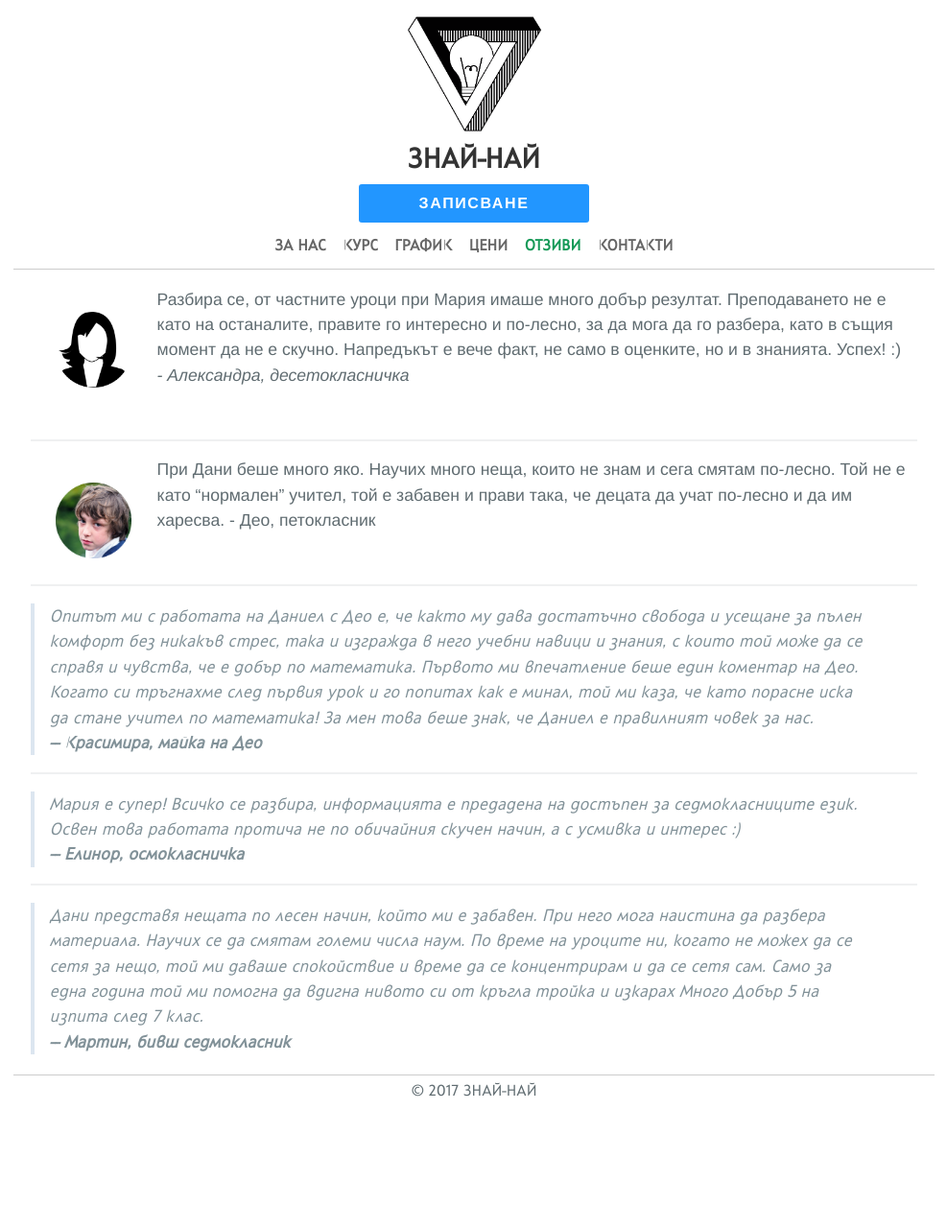
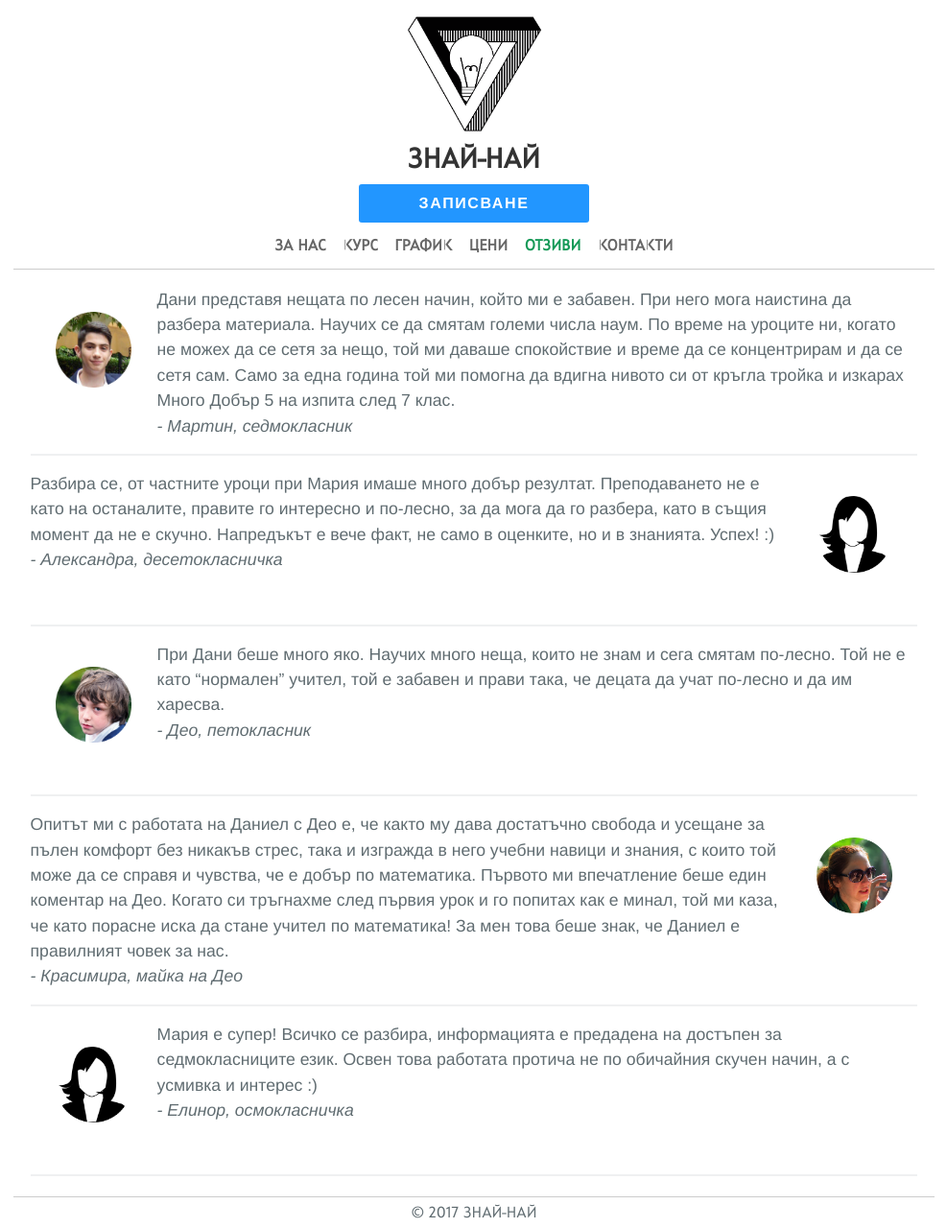
Before and after one commit to znainai/znainai.github.io, a Jekyll site: the page built from _pages/feedback.md, in a window 1280 px wide. Shown: the whole page at 96% size, without its empty margins (146-1133 px from the left). Built offline with Jekyll 4.4.1, drawn with Linux system fonts in a browser that asks for light colours; before the commit the page ends 1153 px from its top, so only the background shows below that.

Commit message:
Update feedback.md

```diff
--- a/_pages/feedback.md
+++ b/_pages/feedback.md
@@ -3,6 +3,15 @@ title: Отзиви
 ---
 <div class="feedback">
   <p class="photo left">
+    <img src="{{ "/assets/images/marti.png" }}" alt="Мартин">
+  </p>
+Дани представя нещата по лесен начин, който ми е забавен. При него мога наистина да разбера материала. Научих се да смятам големи числа наум. По време на уроците ни, когато не можех да се сетя за нещо, той ми даваше спокойствие и време да се концентрирам и да се сетя сам. Само за една година той ми помогна да вдигна нивото си от кръгла тройка и изкарах Много Добър 5 на изпита след 7 клас.
+<br>
+<i>- Мартин, седмокласник</i>
+</div>
+---
+<div class="feedback">
+  <p class="photo right">
     <img src="{{ "/assets/images/random.png" }}" alt="Александра">
   </p>
 Разбира се, от частните уроци при Мария имаше много добър резултат. Преподаването не е като на останалите, правите го интересно и по-лесно, за да мога да го разбера, като в същия момент да не е скучно. Напредъкът е вече факт, не само в оценките, но и в знанията. Успех! :)
@@ -18,23 +27,26 @@ title: Отзиви
     <img src="{{ "/assets/images/deo.png" }}" alt="Део">
   </p>
 При Дани беше много яко. Научих много неща, които не знам и сега смятам по-лесно. Той не е като “нормален” учител, той е забавен и прави така, че децата да учат по-лесно и да им харесва.
-- Део, петокласник
+<br>
+<i>- Део, петокласник</i>
 </div>
 
 ---
-
-> _Опитът ми с работата на Даниел с Део е, че както му дава достатъчно свобода и усещане за пълен комфорт без никакъв стрес, така и изгражда в него учебни навици и знания, с които той може да се справя и чувства, че е добър по математика. Първото ми впечатление беше един коментар на Део. Когато си тръгнахме след първия урок и го попитах как е минал, той ми каза, че като порасне иска да стане учител по математика! За мен това беше знак, че Даниел е правилният човек за нас._\\
-**\-\- Красимира, майка на Део**
-{: .cursive}
-
+<div class="feedback">
+  <p class="photo right">
+    <img src="{{ "/assets/images/krasi.png" }}" alt="Красимира">
+  </p>
+Опитът ми с работата на Даниел с Део е, че както му дава достатъчно свобода и усещане за пълен комфорт без никакъв стрес, така и изгражда в него учебни навици и знания, с които той може да се справя и чувства, че е добър по математика. Първото ми впечатление беше един коментар на Део. Когато си тръгнахме след първия урок и го попитах как е минал, той ми каза, че като порасне иска да стане учител по математика! За мен това беше знак, че Даниел е правилният човек за нас.
+<br>
+<i>- Красимира, майка на Део</i>
+</div>
 ---
-
-> _Мария е супер! Всичко се разбира, информацията е предадена на достъпен за седмокласниците език. Освен това работата протича не по обичайния скучен начин, а с усмивка и интерес :)_\\
-**\-\- Елинор, осмокласничка**
-{: .cursive}
-
+<div class="feedback">
+  <p class="photo left">
+    <img src="{{ "/assets/images/random.png" }}" alt="Елинор">
+  </p>
+Мария е супер! Всичко се разбира, информацията е предадена на достъпен за седмокласниците език. Освен това работата протича не по обичайния скучен начин, а с усмивка и интерес :)
+<br>
+<i>- Елинор, осмокласничка</i>
+</div>
 ---
-
-> _Дани представя нещата по лесен начин, който ми е забавен. При него мога наистина да разбера материала. Научих се да смятам големи числа наум. По време на уроците ни, когато не можех да се сетя за нещо, той ми даваше спокойствие и време да се концентрирам и да се сетя сам. Само за една година той ми помогна да вдигна нивото си от кръгла тройка и изкарах Много Добър 5 на изпита след 7 клас._\\
-**\-\- Мартин, бивш седмокласник**
-{: .cursive}
```
